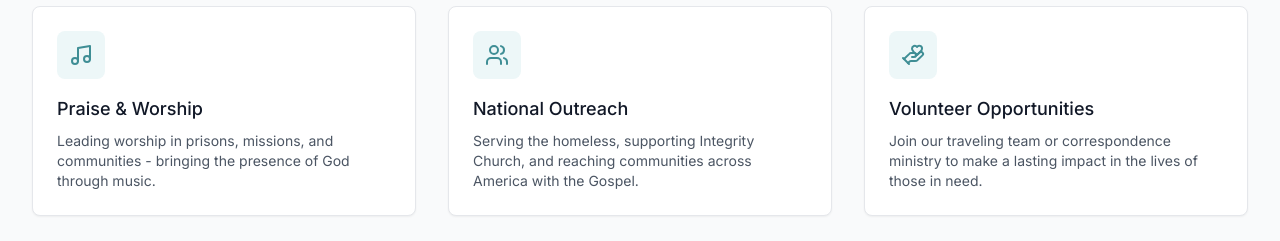
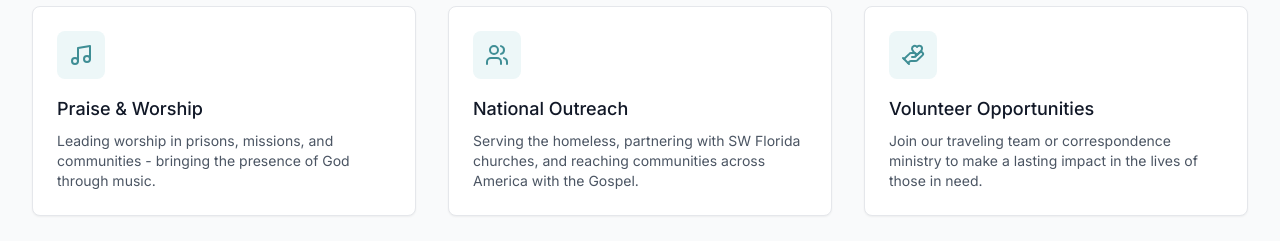
Before and after one commit to Catalyst-FL/catalystfl, a Next.js app: page / in a window 1280 px wide. Shown: the part 1760-2001 px from the top of the page. Built offline with nearby package versions, Linux system fonts and the light colour scheme; no server answers.

Commit message:
Update National Outreach homepage wording

```diff
--- a/app/page.tsx
+++ b/app/page.tsx
@@ -42,7 +42,7 @@ const features = [
   },
   {
     name: 'National Outreach',
-    description: 'Serving the homeless, supporting Integrity Church, and reaching communities across America with the Gospel.',
+    description: 'Serving the homeless, partnering with SW Florida churches, and reaching communities across America with the Gospel.',
     icon: Users,
     href: '/outreach-national',
   },
```
